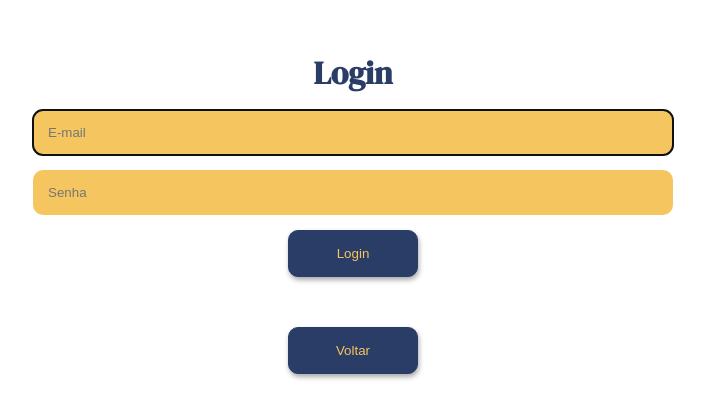
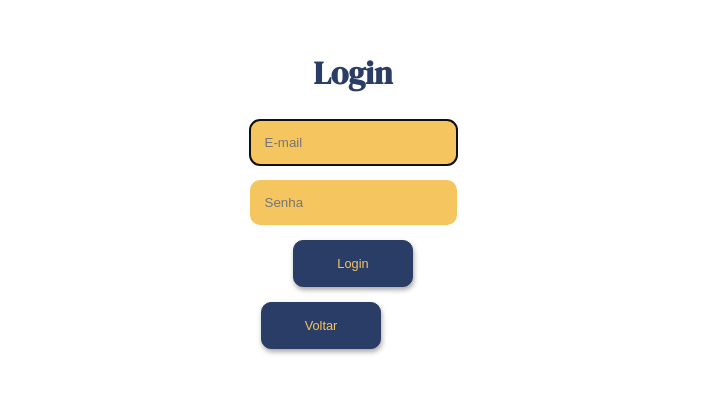
Before and after one commit to future4code/barros-Maria-Ferro, a React (Create React App) app in the folder modulo4/projeto-labex/: page /login in a window 1280 px wide. Shown: the part 109-528 px from the top of the page, without its empty margins (287-992 px from the left). Built offline with nearby package versions, Linux system fonts and the light colour scheme.

Commit message:
Alterações Labex - Parte 06

```diff
--- a/modulo4/projeto-labex/src/Components/Forms/ApplicationForm.js
+++ b/modulo4/projeto-labex/src/Components/Forms/ApplicationForm.js
@@ -87,6 +87,7 @@
                 </select>
             )}
 
+            <label htmlFor="name"> Nome </label>
             <input
                 name="name"
                 value={form.name}
@@ -96,6 +97,8 @@
                 type="text"
                 required
             />
+
+            <label htmlFor="age"> Idade </label>
             <input
                 name="age"
                 value={form.age}
@@ -105,6 +108,8 @@
                 min={18}
                 required
             />
+
+            <label htmlFor="applicationText"> Texto de Candidatura </label>
             <input
                 name="applicationText"
                 value={form.applicationText}
@@ -114,6 +119,8 @@
                 pattern="[\s\S]{30,}"
                 required
             />
+
+            <label htmlFor="profession"> Profissão </label>
             <input
                 name="profession"
                 value={form.profession}
--- a/modulo4/projeto-labex/src/Components/Forms/CreateTripForm.js
+++ b/modulo4/projeto-labex/src/Components/Forms/CreateTripForm.js
@@ -55,6 +55,8 @@
         {loadingForm && <Loader><img src={Loading} alt="Carregando"/></Loader>}
 
         <AppForm onSubmit={handleClick}>
+
+            <label htmlFor="name"> Nome </label>
             <input
                 name="name"
                 value={form.name}
@@ -74,6 +76,8 @@
                 <option defaultValue="" selected>Planeta</option>
                 {listOfPlanets}
             </select>
+
+            <label htmlFor="date"> Data de Início</label>
             <input
                 name="date"
                 value={form.date}
@@ -83,6 +87,8 @@
                 min={today}
                 required
             />
+
+            <label htmlFor="description"> Descrição </label>
             <input
                 name="description"
                 value={form.description}
@@ -92,6 +98,8 @@
                 pattern="^.{30,}"
                 required
             />
+
+            <label htmlFor="durationInDays"> Duração em dias </label>
             <input
                 name="durationInDays"
                 value={form.durationInDays}
--- a/modulo4/projeto-labex/src/Components/Forms/LoginForm.js
+++ b/modulo4/projeto-labex/src/Components/Forms/LoginForm.js
@@ -42,6 +42,8 @@
         {loadingForm && <Loader><img src={Loading} alt="Carregando"/></Loader>}
 
         <AppForm onSubmit={handleClick}>
+
+            <label htmlFor="email">E-mail</label>
             <input
                 name="email"
                 type="email"
@@ -52,6 +54,8 @@
                 required
                 autoFocus
             />
+
+            <label htmlFor="password"> Senha </label>
             <input
                 name="password"
                 type="password"
--- a/modulo4/projeto-labex/src/Components/Forms/style.js
+++ b/modulo4/projeto-labex/src/Components/Forms/style.js
@@ -6,7 +6,13 @@
     flex-direction: column;
     gap: 15px;
     margin: 15px;
-    margin-bottom: 25px;
+
+    @media(max-device-width : 800px) {
+        width: 100%;
+        justify-content: center;
+        text-align: center;
+        margin: 15px 0;
+    }
 
     input, select {
         width: 100%;
@@ -16,6 +22,10 @@
         border-radius: 10px;
         border: none;
         box-sizing:border-box;
+    }
+
+    label {
+        display: none;
     }
 
     button {
@@ -32,6 +42,11 @@
         justify-content: center;
         gap: 3px;
 
+        @media(max-device-width : 800px) {
+        width: 120px;
+        font-size: 0.8rem;
+    }
+
         :hover {
             cursor: pointer;
             border: 1px solid var(--dark-blue);
@@ -43,6 +58,7 @@
             transform:scale(0.98)
         }
     }
+
 `
 
 export const Loader = styled.div`
--- a/modulo4/projeto-labex/src/Components/ManageTrips/style.js
+++ b/modulo4/projeto-labex/src/Components/ManageTrips/style.js
@@ -7,6 +7,10 @@
     background-color: var(--soft-blue);
     border-radius: 10px;
     border: 1px solid var(--dark-blue);
+
+    @media(max-device-width : 800px) {
+        width: 100%;
+    }
 
     a {
         text-decoration: none;
@@ -31,6 +35,12 @@
         align-items: center;
         width: 35vw;
         grid-template-columns: 85% 15%;
+
+        @media(max-device-width : 800px) {
+        width: 100%;
+        justify-content: center;
+        text-align: center;
+    }
 
         button {
             border: none;
--- a/modulo4/projeto-labex/src/Components/TripDetails/style.js
+++ b/modulo4/projeto-labex/src/Components/TripDetails/style.js
@@ -44,6 +44,12 @@
                 font-weight: 700;
             }
         }
+
+    @media(max-device-width : 800px) {
+    width: 95vw;
+    justify-content: center;
+    text-align: center;
+    }
 `
 
 export const ApprovedCandidatesContainer = styled.li`
--- a/modulo4/projeto-labex/src/Components/TripsList/style.js
+++ b/modulo4/projeto-labex/src/Components/TripsList/style.js
@@ -11,7 +11,17 @@
         flex-direction: column;
         gap: 15px;
         padding: 15px;
+        margin: 0;
+
+        @media(max-device-width : 800px) {
+        justify-content: center;
+        align-items: center;
+            }
         }
+
+    @media(max-device-width : 800px) {
+    width: 100vw;
+    }
 `
 
 export const TripContainer = styled.div`
@@ -53,4 +63,7 @@
         border: 1px solid var(--soft-blue);
     }
 
+    @media(max-device-width : 800px) {
+        width: 80vw;
+    }
 `
--- a/modulo4/projeto-labex/src/Pages/style.js
+++ b/modulo4/projeto-labex/src/Pages/style.js
@@ -9,6 +9,8 @@
     width: 100%;
     height: 100%;
     background-color: (--yellow);
+
+
 `
 
 export const Title = styled.h1`
@@ -18,6 +20,13 @@
     align-items: center;
     gap: 5px;
     margin: 0;
+    margin-bottom: 10px;
+
+    @media(max-device-width : 800px) {
+        width: 100%;
+        justify-content: center;
+        text-align: center;
+    }
 `
 
 export const Button = styled.button`
@@ -32,6 +41,11 @@
     align-items: center;
     justify-content: center;
     gap: 3px;
+
+    @media(max-device-width : 800px) {
+        width: 120px;
+        font-size: 0.8rem;
+    }
 
     img {
         width: 16px;
@@ -54,5 +68,10 @@
     align-items: center;
     justify-content: center;
     gap: 15px;
-    margin: 25px;
+    margin-bottom: 5px;
+
+    @media(max-device-width : 800px) {
+        width: 95vw;
+    }
+
     `
```
